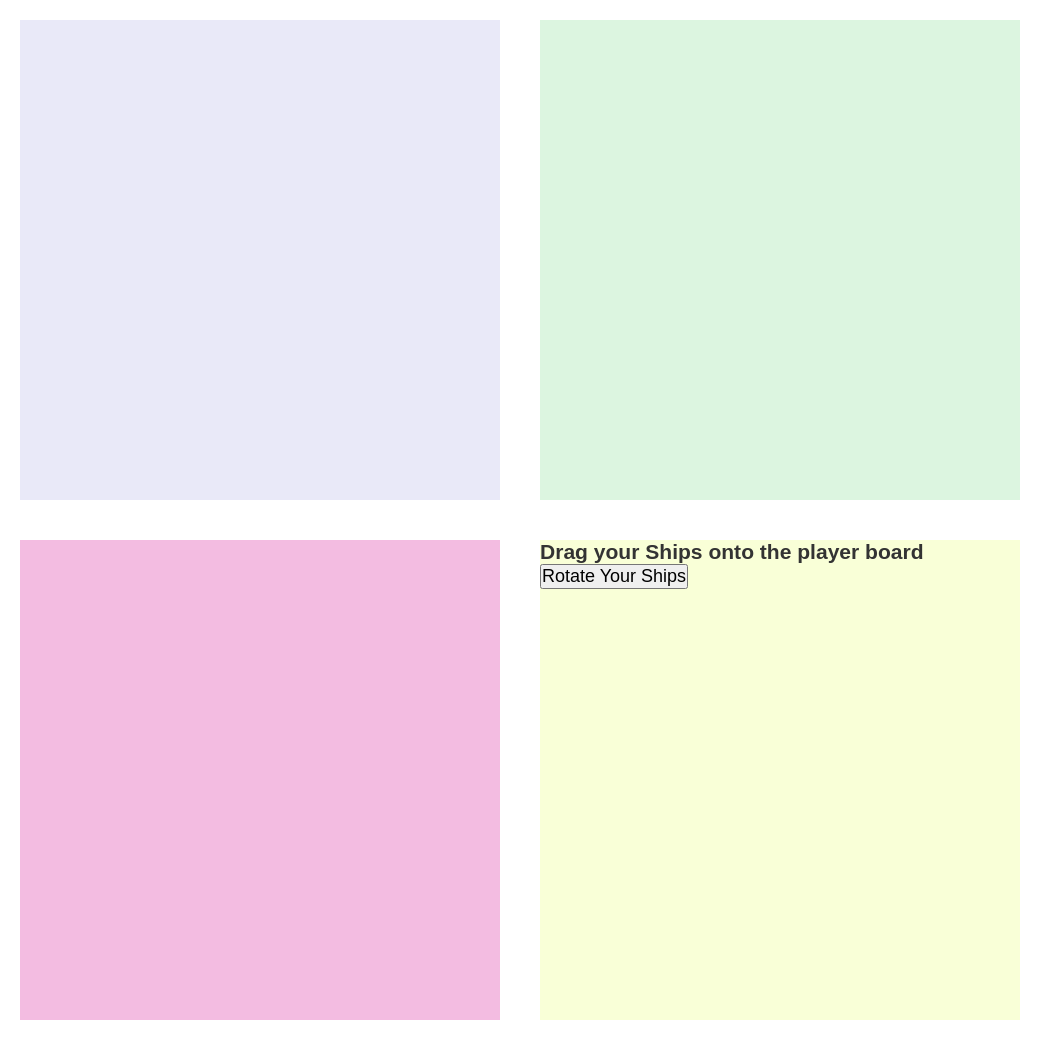
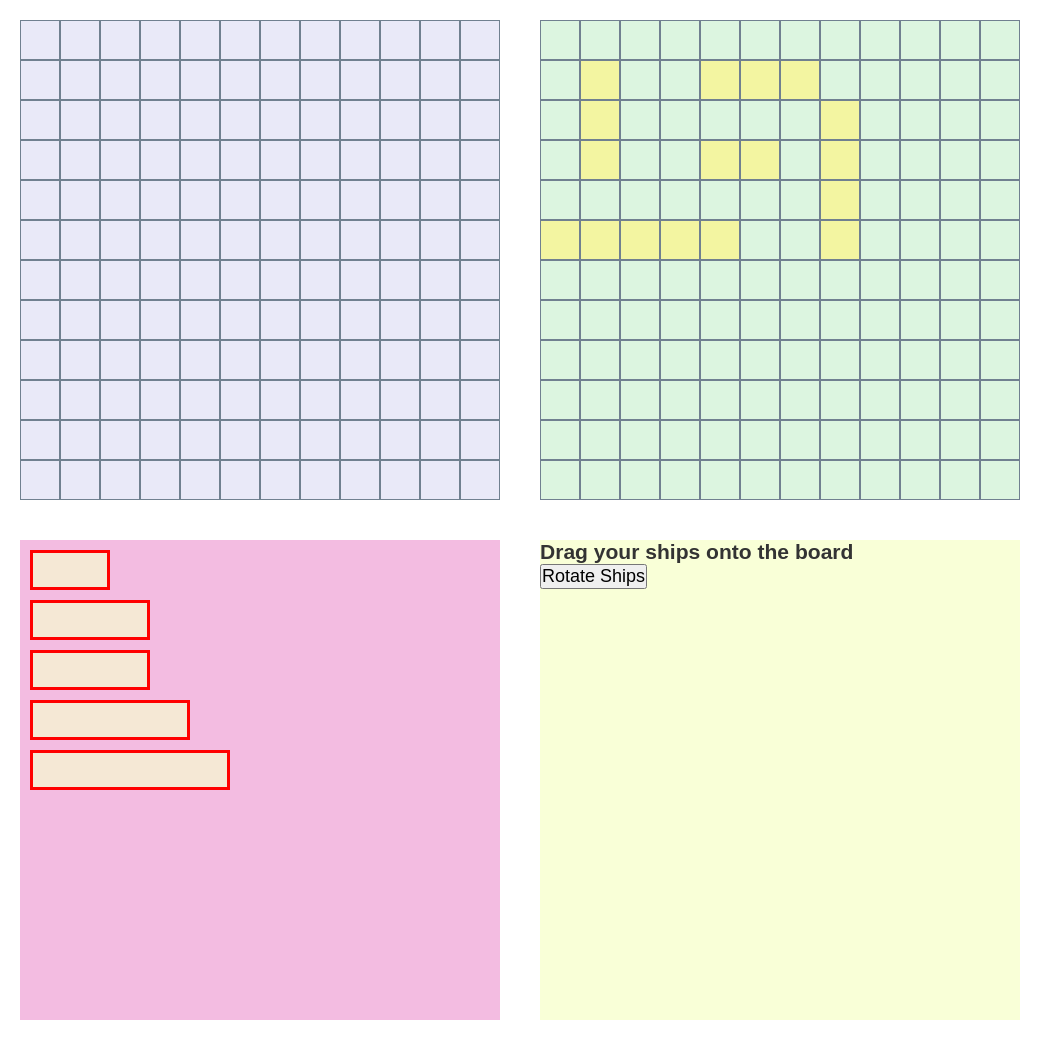
Before and after one commit to chriswright61dev/bshipSnowpack, a website built with Vite: page src/index.html in a window 1280 px wide. Shown: the whole page, without its empty margins (0-1063 px from the left). Built offline with nearby package versions, Linux system fonts and the light colour scheme.

Commit message:
removed qs imports

```diff
--- a/src/index.html
+++ b/src/index.html
@@ -5,16 +5,17 @@
     <meta charset="utf-8" />
   </head>
   <body>
-    <div class="grid_container">
+    <!-- <div class="grid_container">
       <div class="grid grid_player"></div>
       <div class="grid grid_computer"></div>
     </div>
     <div class="grid_container">
-      <div class="grid_choose_ships">
-        <!-- the player ships are arranged in a grid
+      <div class="grid_choose_ships"> -->
+
+    <!-- the player ships are arranged in a grid
             ready to be dragged onto the board - track them by id of cell-->
 
-      </div>
+    <!-- </div>
       <div class="info_controls">
         <h3 id="info_display">Drag your Ships onto the player board</h3>
         <h3 id="player_info_display"</h3>
@@ -24,8 +25,9 @@
         <h3 id="turn_display"></h3>
 
         <button id="rotate_button">Rotate Your Ships</button>
-      </div>
-    </div>
+      </div> -->
+    <!-- </div> -->
+
     <script type="module" src="index.js"></script>
   </body>
 </html>
--- a/src/js/setup/chooseShipsSetup/makeContainer.js
+++ b/src/js/setup/chooseShipsSetup/makeContainer.js
@@ -1,6 +1,7 @@
-import { chooseShipsGrid } from "../../data/querySelectors";
+// import { chooseShipsGrid } from "../../data/querySelectors";
 
 export function makeContainer(name, cellCount) {
+  const chooseShipsGrid = document.querySelector(".grid_choose_ships");
   const ShipContainer = document.createElement("div");
   const containerClasses = "ship " + name + "_container";
   ShipContainer.className = containerClasses;
@@ -14,7 +15,3 @@ export function makeContainer(name, cellCount) {
   }
   chooseShipsGrid.appendChild(ShipContainer);
 }
-
-{
-  /* <div class="ship submarine_container" draggable="true"> */
-}
--- /dev/null
+++ b/src/js/setup/htmlSetup/htmlSetup.js
@@ -0,0 +1,50 @@
+import { makeGridContainer } from "./makeGridContainer";
+export function htmlSetup() {
+  const container1Data = {
+    mainGridClassName: "grid",
+    gridClassName1: "grid_player",
+    gridClassName2: "grid_computer",
+    subElementsArray1: null,
+    subElementsArray2: null,
+  };
+
+  const container2Data = {
+    mainGridClassName: "",
+    gridClassName1: "grid_choose_ships",
+    gridClassName2: "info_controls",
+    subElementsArray1: null,
+    subElementsArray2: [
+      {
+        type: "h3",
+        elementId: "info_display",
+        message: "Drag your ships onto the board",
+      },
+      {
+        type: "h3",
+        elementId: "player_info_display",
+        message: "",
+      },
+      {
+        type: "h3",
+        elementId: "computer_info_display",
+        message: "",
+      },
+      {
+        type: "h3",
+        elementId: "turn_display",
+        message: "",
+      },
+      {
+        type: "button",
+        elementId: "rotate_button",
+        message: "Rotate Ships",
+      },
+    ],
+  };
+
+  makeGridContainer(container1Data);
+  makeGridContainer(container2Data);
+
+  console.log("document.body", document.body);
+  console.log("Document.body", Document.body);
+}
--- /dev/null
+++ b/src/js/setup/htmlSetup/makeGridContainer.js
@@ -0,0 +1,42 @@
+export function makeGridContainer(gridData) {
+  const container = document.createElement("div");
+  container.className = "grid_container";
+  makeInnerDiv(
+    container,
+    gridData.mainGridClassName,
+    gridData.gridClassName1,
+    gridData.subElementsArray1
+  );
+  makeInnerDiv(
+    container,
+    gridData.mainGridClassName,
+    gridData.gridClassName2,
+    gridData.subElementsArray2
+  );
+  // document.body.appendChild(container);
+
+  document.body.append(container);
+}
+
+function makeInnerDiv(parent, mainClassName, otherClassName, subElementsArray) {
+  const innerDiv = document.createElement("div");
+  const classNames = `${mainClassName} ${otherClassName}`;
+  const trimmedClassNames = classNames.trim();
+  innerDiv.className = trimmedClassNames;
+  if (subElementsArray) {
+    subElementsArray.forEach((element, index) => {
+      const subElement = makeElementWithId(subElementsArray[index]);
+      innerDiv.appendChild(subElement);
+    });
+  }
+  parent.appendChild(innerDiv);
+}
+
+function makeElementWithId(dataObject) {
+  const myElement = document.createElement(dataObject.type);
+  myElement.id = dataObject.elementId;
+  if (dataObject.message) {
+    myElement.innerText = dataObject.message;
+  }
+  return myElement;
+}
--- a/src/js/setup/playerShipsSetup/dragFunctions/dragDrop.js
+++ b/src/js/setup/playerShipsSetup/dragFunctions/dragDrop.js
@@ -3,13 +3,15 @@ import { justChildNodesWithIdArray } from "../justChildNodesWithIdArray";
 import { horizontalSetup } from "../horizontalSetup";
 import { verticalSetup } from "../verticalSetup";
 import { playGame } from "../../../play/playGame";
-import { chooseShipsGrid } from "../../../data/querySelectors";
+// import { chooseShipsGrid } from "../../../data/querySelectors";
 import {
   displayInfo,
   hideRotateButton,
 } from "../../../utilities/displayThings";
+
 export function dragDrop() {
   // the main function - when dropped
+  const chooseShipsGrid = document.querySelector(".grid_choose_ships");
   let draggedShipContainer = draggedItems.draggedShip;
   // this is the whole div ship container
   // let draggedShipLength = draggedItems.draggedShipLength
--- a/src/js/setup/playerShipsSetup/horizontalSetup.js
+++ b/src/js/setup/playerShipsSetup/horizontalSetup.js
@@ -2,7 +2,7 @@ import { getShipData } from "./getShipData.js";
 import { playerCellsArray } from "../../data/data";
 import { horizontalBoundaryCheck } from "./positionTests/horizontalBoundaryCheck.js";
 import { overlapCheckHorizontal } from "./positionTests/overlapCheckHorizontal.js";
-import { chooseShipsGrid } from "../../data/querySelectors";
+// import { chooseShipsGrid } from "../../data/querySelectors";
 // import { gameSetup } from "../gameSetup.js";
 
 export function horizontalSetup(
@@ -14,7 +14,7 @@ export function horizontalSetup(
   droppedOnCellId
 ) {
   console.log("in horizontal setup");
-  // const chooseShipsGrid = document.querySelector(".grid_choose_ships");
+  const chooseShipsGrid = document.querySelector(".grid_choose_ships");
   let shipDataHorizontal = getShipData(shipName, "horizontal");
   let shipLastIdH = lastShipIndex + droppedOnCellId - selectedShipIndex;
   // the cell number of the player grid
--- a/src/js/setup/playerShipsSetup/playerShipsSetup.js
+++ b/src/js/setup/playerShipsSetup/playerShipsSetup.js
@@ -7,12 +7,14 @@ import { dragOver } from "./dragFunctions/dragOver.js";
 import { dragStart } from "./dragFunctions/dragStart.js";
 import { rotatePlayerShips } from "./rotatePlayerShips";
 import { draggedItems } from "../../data/data";
-import { rotateButton } from "../../data/querySelectors";
+// import { rotateButton } from "../../data/querySelectors";
 
 export function playerShipsSetup() {
+  const rotateButton = document.querySelector("#rotate_button");
   rotateButton.addEventListener("click", rotatePlayerShips);
   // querySelectorAll() returns a static (not live) NodeList
-  const ships = document.querySelectorAll(".ship"); // this needs to be live
+  const ships = document.querySelectorAll(".ship");
+  // this needs to be live
   //  target the divs on the choose ships board
   // an array of the ships container divs
 
--- a/src/js/setup/playerShipsSetup/rotatePlayerShips.js
+++ b/src/js/setup/playerShipsSetup/rotatePlayerShips.js
@@ -1,12 +1,20 @@
 import { playerShipsDisplay } from "../../data/data";
-import {
-  destroyerContainer,
-  submarineContainer,
-  cruiserContainer,
-  battleshipContainer,
-  carrierContainer,
-} from "../../data/querySelectors";
+// import {
+//   destroyerContainer,
+//   submarineContainer,
+//   cruiserContainer,
+//   battleshipContainer,
+//   carrierContainer,
+// } from "../../data/querySelectors";
+
 export function rotatePlayerShips() {
+  console.log("rotate ships");
+  const destroyerContainer = document.querySelector(".destroyer_container");
+  const submarineContainer = document.querySelector(".submarine_container");
+  const cruiserContainer = document.querySelector(".cruiser_container");
+  const battleshipContainer = document.querySelector(".battleship_container");
+  const carrierContainer = document.querySelector(".carrier_container");
+
   if (playerShipsDisplay.direction === "horizontal") {
     // add the vertical classes - after the horizontal in the css stack
     if (destroyerContainer) {
--- a/src/js/setup/playerShipsSetup/verticalSetup.js
+++ b/src/js/setup/playerShipsSetup/verticalSetup.js
@@ -1,6 +1,6 @@
 import { getShipData } from "./getShipData";
 import { playerCellsArray, gridWidth } from "../../data/data";
-import { chooseShipsGrid } from "../../data/querySelectors";
+// import { chooseShipsGrid } from "../../data/querySelectors";
 
 import { verticalBoundaryCheck } from "./positionTests/verticalBoundaryCheck";
 import { overlapCheckVertical } from "./positionTests/overlapCheckVertical";
@@ -14,7 +14,7 @@ export function verticalSetup(
   droppedOnCellId
 ) {
   console.log("vertical setup ");
-
+  const chooseShipsGrid = document.querySelector(".grid_choose_ships");
   let shipDataVertical = getShipData(shipName, "vertical");
 
   let shipLastIdV =
--- a/src/js/setup/setup.js
+++ b/src/js/setup/setup.js
@@ -1,4 +1,5 @@
-import { playerGrid, computerGrid } from "../data/querySelectors";
+import { htmlSetup } from "./htmlSetup/htmlSetup";
+// import { playerGrid, computerGrid } from "../data/querySelectors";
 import { addPlayerShips } from "./chooseShipsSetup/addPlayerShips";
 import { makeShip } from "./computerShipsSetup/makeShip";
 import { playerShipsSetup } from "./playerShipsSetup/playerShipsSetup";
@@ -11,8 +12,15 @@ import { createBoard } from "./boardSetup/createBoard";
 import { clearBoard } from "./boardSetup/clearBoard";
 export function setup() {
   console.log("setup");
+
+  htmlSetup();
+
+  // return;
   // add ships to  data to grid_choose_ships
   addPlayerShips();
+
+  const playerGrid = document.querySelector(".grid_player");
+  const computerGrid = document.querySelector(".grid_computer");
   clearBoard(playerGrid, playerCellsArray);
   clearBoard(computerGrid, computerCellsArray);
   // setup boards to add ship data to
```
Also changed, not shown: src/js/setup/htmlSetup/makeInfoElements.js (added, +16 -0 lines), src/js/utilities/displayThings.js (+17 -11 lines).
